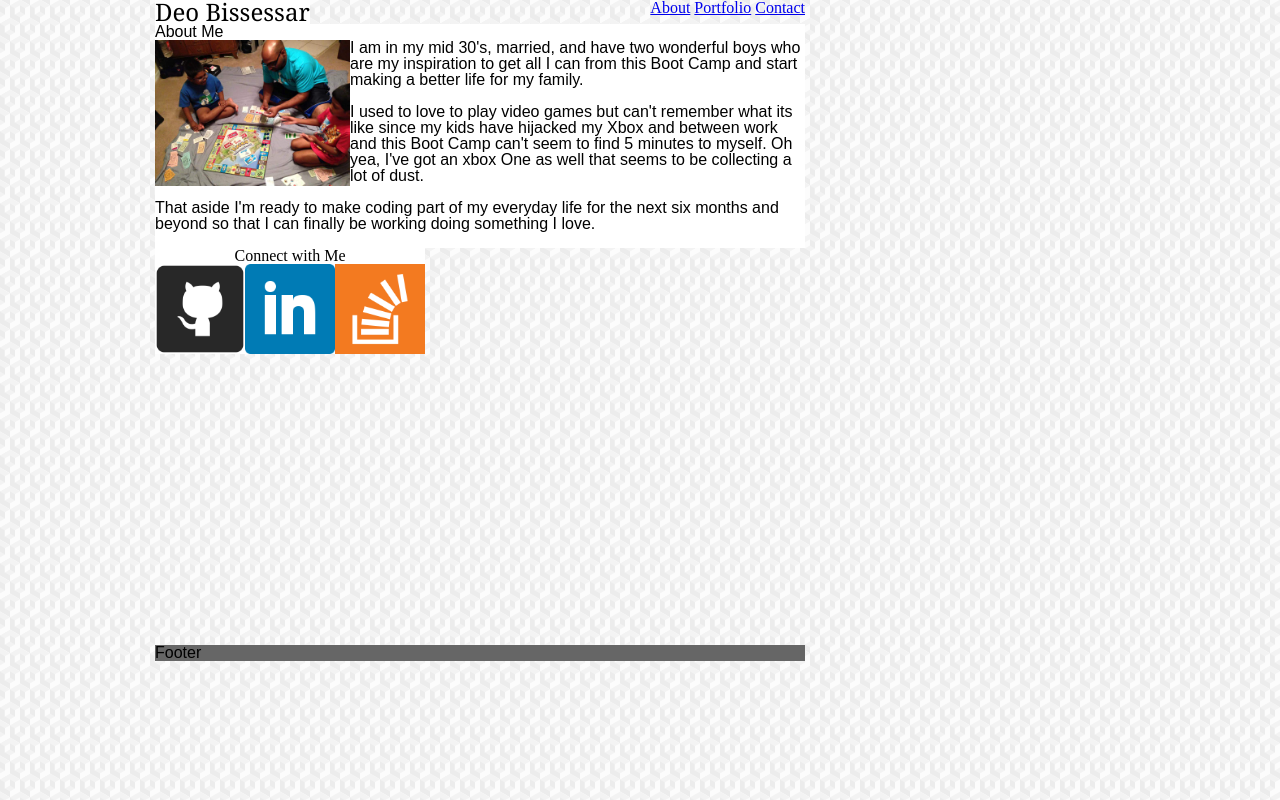
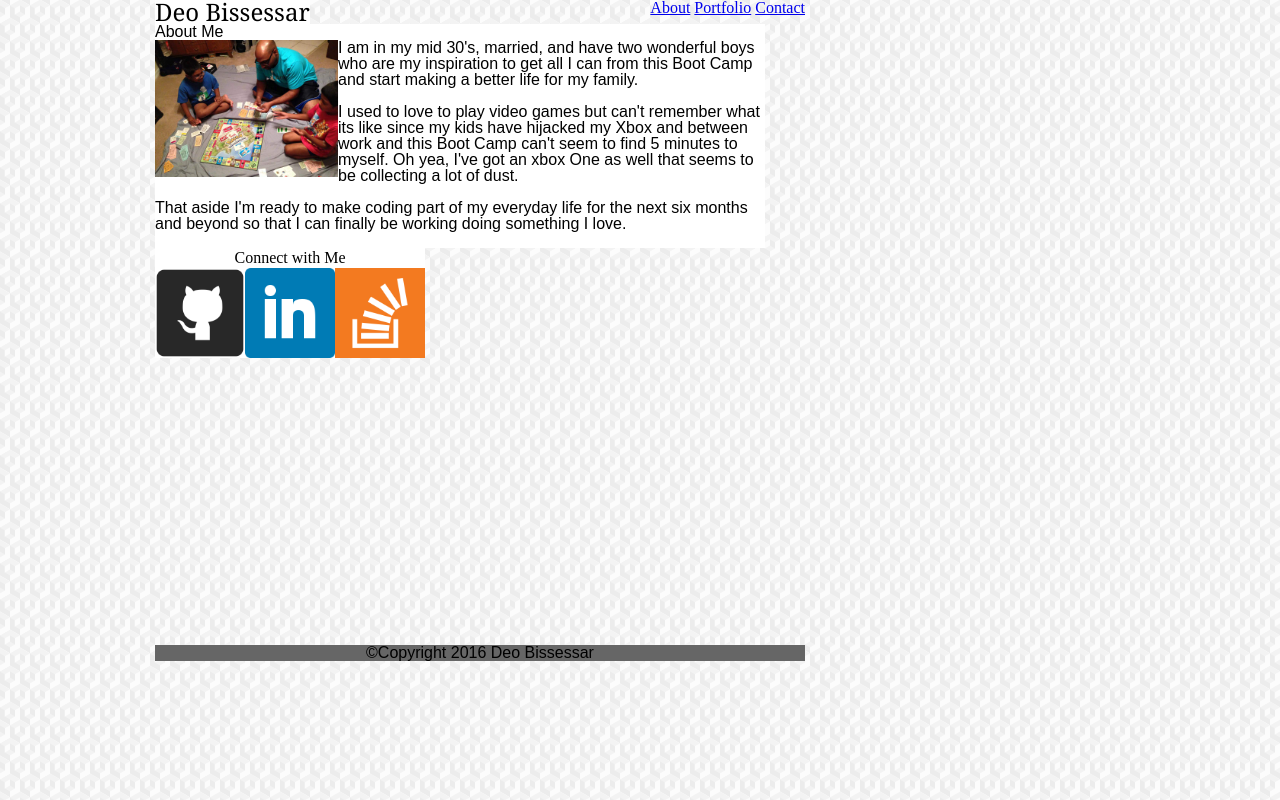
Before and after one commit to DeusLupus/Basic-Portfolio, a PHP site: page /index.html in a window 1280 px wide. Run offline with PHP 8.4, Linux system fonts and the light colour scheme.

Commit message:
more changes tryna fix the margins

```diff
--- a/assets/css/style.css
+++ b/assets/css/style.css
@@ -25,13 +25,17 @@
 	float: right;
 }
 
+h3 {
+	line-height: 20px;
+}
+
 h6 {
 	font-size: large;
 }
 
 footer {
 	background-color: #666666; font-family: 'Arial', Helvetica Neue, Helvetica, sans serif;
-	width: 650px;margin: 0 auto;
+	width: 650px;margin: 0 auto;text-align: center;
 }
 
 img {
@@ -46,9 +50,13 @@
    clear: both;
 }
 
+.heading {
+	background-color: #ffffff;
+}
+
 .main {
 	float: left; background-color: #ffffff; border-color: #dddddd;
-	width: 650px; font-family: 'Arial', Helvetica Neue, Helvetica, sans serif;
+	width: 610px; font-family: 'Arial', Helvetica Neue, Helvetica, sans serif;
 }
 
 .sidebar {
--- a/contact.html
+++ b/contact.html
@@ -36,7 +36,7 @@
 </div>
 	<div>
 		<footer>
-			Footer
+			&copy;Copyright 2016 Deo Bissessar
 		</footer>
 	</div>
 </body>
--- a/index.html
+++ b/index.html
@@ -9,12 +9,14 @@
 
 <body>
 	<div class="wrapper">
+	<div class="heading">
 	<h1>Deo Bissessar</h1>
 	<nav>
 		<a href="index.html">About</a>
 		<a href="portfolio.html">Portfolio</a>
 		<a href="contact.html">Contact</a>
 	</nav>
+	</div>
 
 	<div class="main">
 	<h2>About Me</h2>
@@ -37,7 +39,7 @@
 </div>
 	<div>
 		<footer>
-			Footer
+			&copy;Copyright 2016 Deo Bissessar
 		</footer>
 	</div>
 
--- a/portfolio.html
+++ b/portfolio.html
@@ -32,7 +32,7 @@
 	</div>
 	<div>
 		<footer>
-			Footer
+			&copy;Copyright 2016 Deo Bissessar
 		</footer>
 	</div>
 </body>
```
